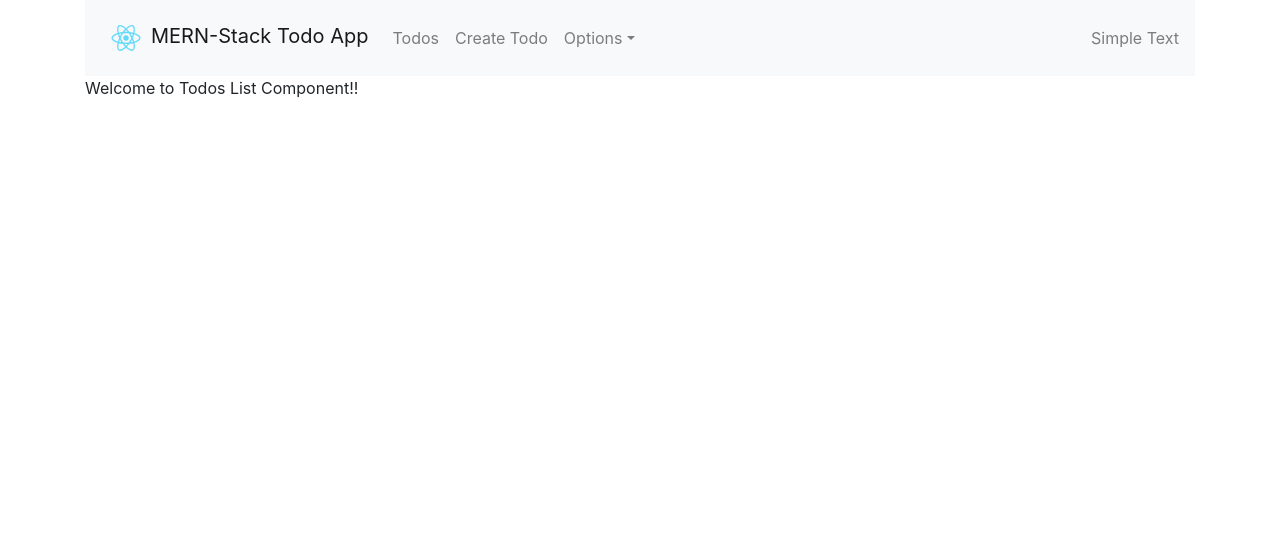
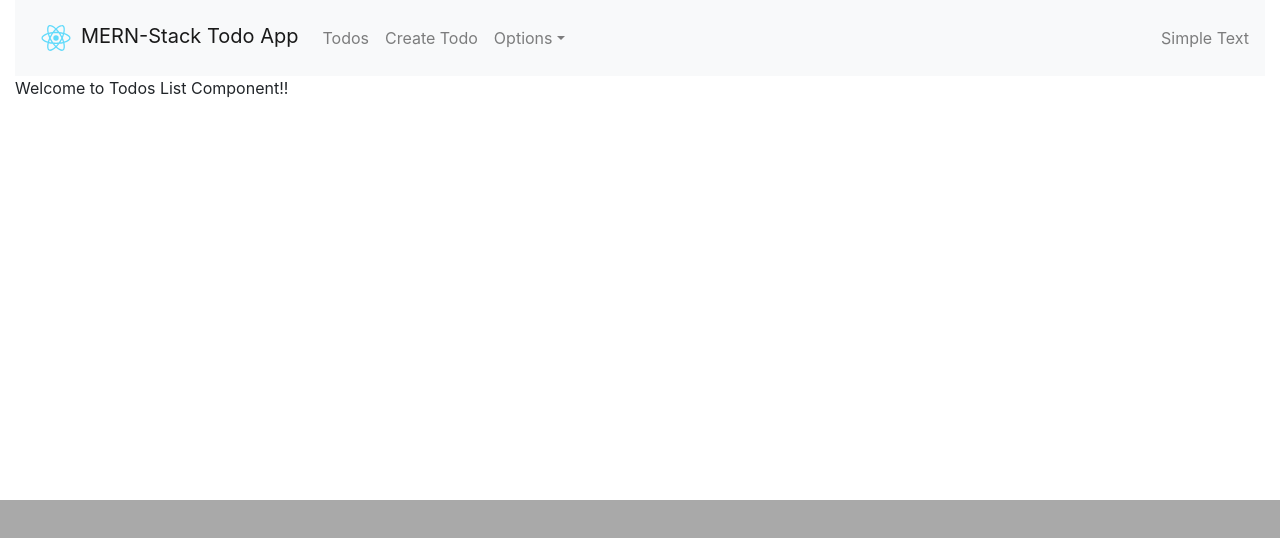
Before and after one commit to timmyyy/mern-todo-app, a React (Create React App) app: page / in a window 1280 px wide. Shown: the top 538 px of the page. Built offline with nearby package versions, Linux system fonts and the light colour scheme.

Commit message:
few layout fixes

```diff
--- a/public/index.html
+++ b/public/index.html
@@ -1,20 +1,20 @@
 <!DOCTYPE html>
 <html lang="en">
 <head>
-    <meta charset="utf-8" />
-    <link rel="icon" href="%PUBLIC_URL%/favicon.ico" />
-    <meta name="viewport" content="width=device-width, initial-scale=1" />
-    <meta name="theme-color" content="#000000" />
+    <meta charset="utf-8"/>
+    <link href="%PUBLIC_URL%/favicon.ico" rel="icon"/>
+    <meta content="width=device-width, initial-scale=1" name="viewport"/>
+    <meta content="#000000" name="theme-color"/>
     <meta
+            content="Web site created using create-react-app"
             name="description"
-      content="Web site created using create-react-app"
     />
-    <link rel="apple-touch-icon" href="%PUBLIC_URL%/logo192.png" />
+    <link href="%PUBLIC_URL%/logo192.png" rel="apple-touch-icon"/>
     <!--
       manifest.json provides metadata used when your web app is installed on a
       user's mobile device or desktop. See https://developers.google.com/web/fundamentals/web-app-manifest/
     -->
-    <link rel="manifest" href="%PUBLIC_URL%/manifest.json" />
+    <link href="%PUBLIC_URL%/manifest.json" rel="manifest"/>
     <!--
       Notice the use of %PUBLIC_URL% in the tags above.
       It will be replaced with the URL of the `public` folder during the build.
@@ -24,8 +24,19 @@
       work correctly both with client-side routing and a non-root public URL.
       Learn how to configure a non-root public URL by running `npm run build`.
     -->
+    <style>
+        html {
+            background-color: darkgray;
+        }
+
+        body {
+            background-color: darkgray;
+            height: 500px;
+        }
+    </style>
     <title>React App</title>
 </head>
+
 <body>
 <noscript>You need to enable JavaScript to run this app.</noscript>
 <div id="root"></div>
--- a/src/App.jsx
+++ b/src/App.jsx
@@ -7,15 +7,15 @@ import TodosList from "./components/TodosList"
 
 const App = () => {
     return (
-        <BrowserRouter>
-            <Layout>
+        <Layout>
+            <BrowserRouter>
                 <Switch>
-                    <Route path="/" exact component={ TodosList } />
+                    <Route path="/" exact component={ TodosList }/>
                     <Route path="/edit/:id" component={ EditTodo }/>
                     <Route path="/create" component={ CreateTodo }/>
                 </Switch>
-            </Layout>
-        </BrowserRouter>
+            </BrowserRouter>
+        </Layout>
     )
 }
 
--- a/src/components/Layout.jsx
+++ b/src/components/Layout.jsx
@@ -1,10 +1,13 @@
 import React, { useState } from "react"
 import {
-    Collapse, DropdownItem, DropdownMenu,
+    Collapse,
+    DropdownItem,
+    DropdownMenu,
     DropdownToggle,
     Nav,
     Navbar,
-    NavbarBrand, NavbarText,
+    NavbarBrand,
+    NavbarText,
     NavbarToggler,
     NavItem,
     NavLink,
@@ -18,7 +21,7 @@ export default ( { children } ) => {
     const toggle = () => setIsOpen( !isOpen )
 
     return (
-        <Container>
+        <Container fluid>
             <Navbar color="light" light expand="md">
                 <NavbarBrand href="/">
                     <img src={ logo } width="50" height="50" alt="logo"/>
```
Lines whose indentation alone changed are shown as unchanged.
